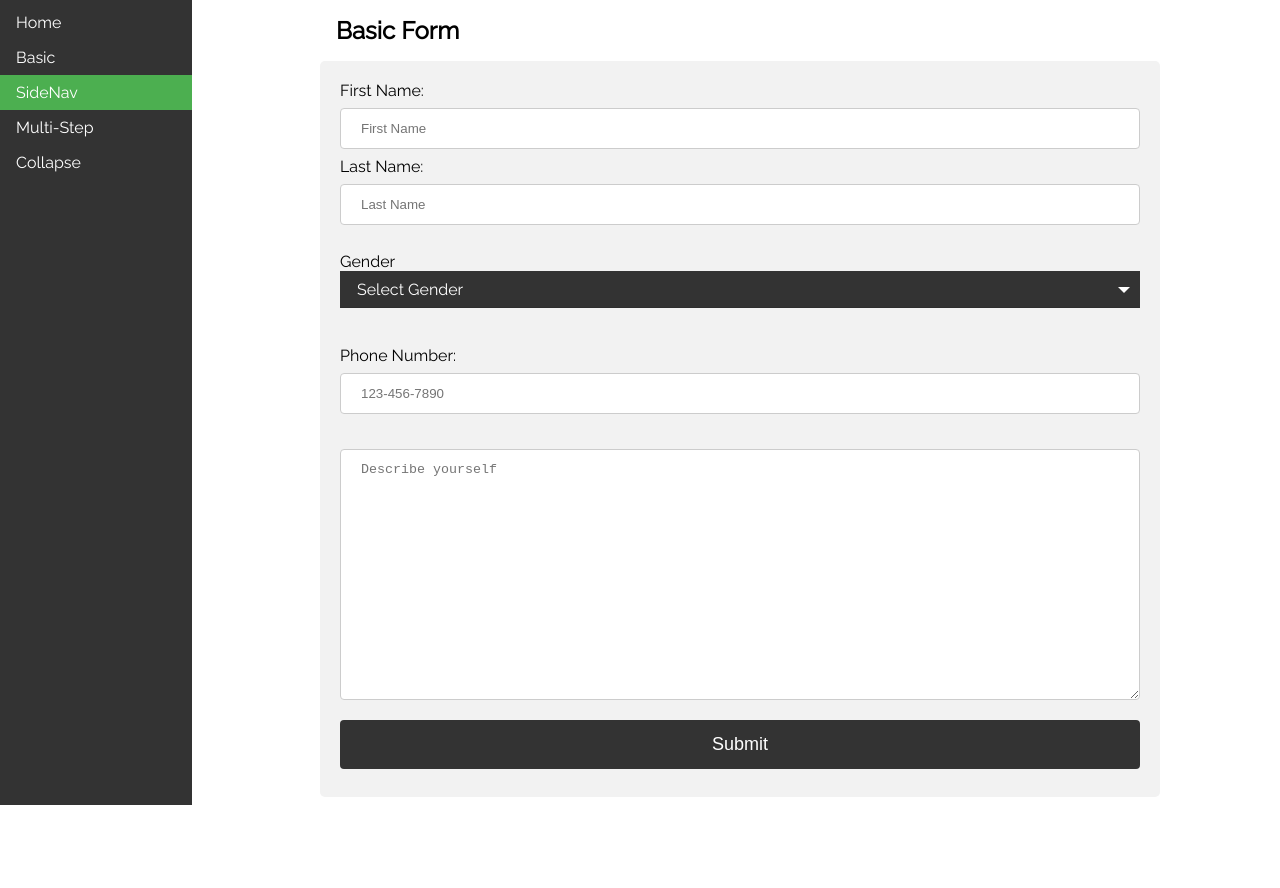
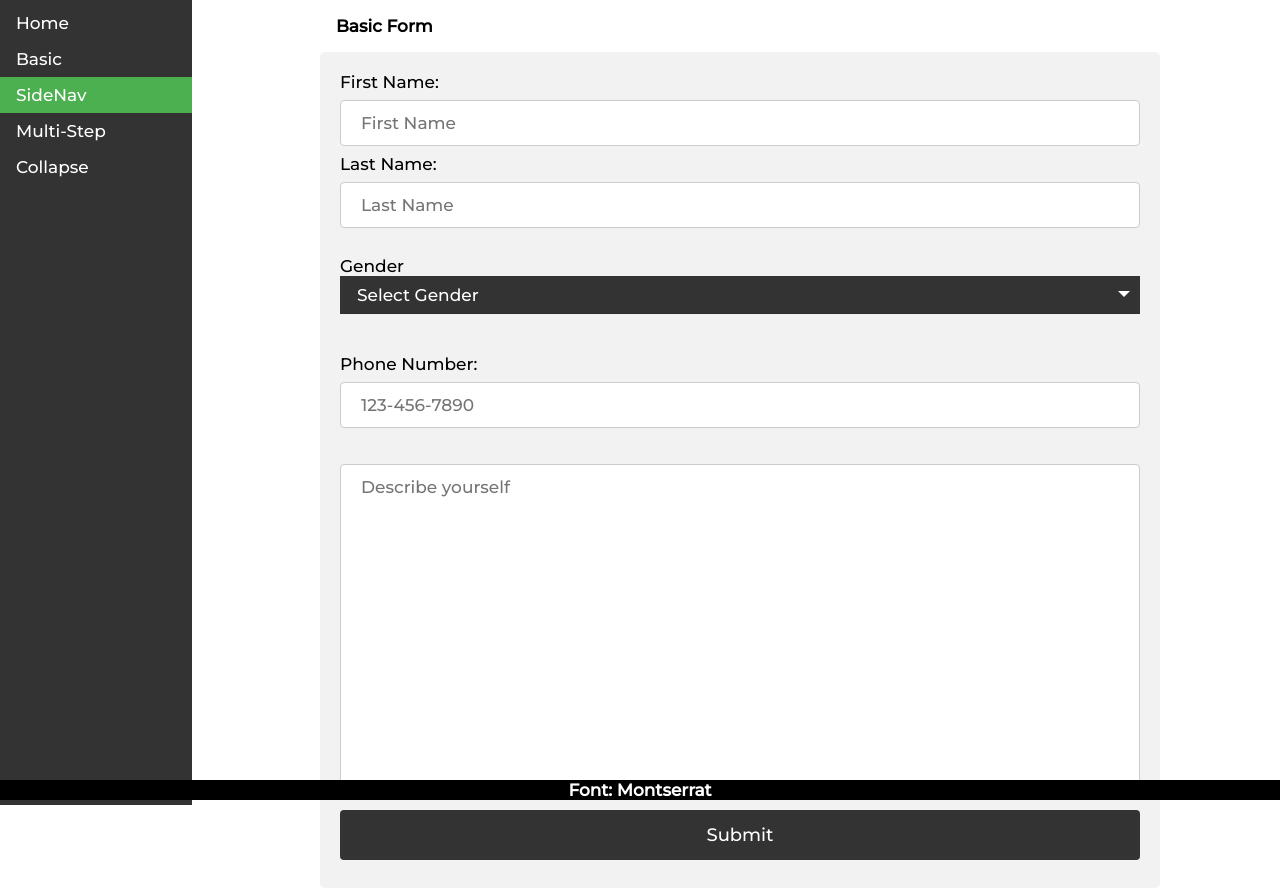
Before and after one commit to wtmadaj/Forms, a plain HTML site: page SideNav.html in a window 1280 px wide. Before the commit the page ends 800 px from the top, so only its background shows below. Drawn offline with Linux system fonts and the light colour scheme.

Commit message:
added footer to sidenav page

```diff
--- a/SideNav.html
+++ b/SideNav.html
@@ -3,7 +3,8 @@
 <head>
 	<meta name="viewport" content="width=device-width, initial-scale=1">
 	<link rel="stylesheet" type="text/css" href="styles.css">
-	<link href="https://fonts.googleapis.com/css?family=Raleway" rel="stylesheet">
+	<!-- <link href="https://fonts.googleapis.com/css?family=Raleway" rel="stylesheet"> -->
+	<link href="https://fonts.googleapis.com/css?family=Montserrat:500&display=swap" rel="stylesheet">
 
 	<ul>
 		<li><a href="index.html">Home</a></li>
@@ -46,5 +47,9 @@
 		<input type="submit">
 	</form>
 
+	<footer>
+		<h2>Font: Montserrat</h2>
+	</footer>
+
 </body>
 </html>
--- a/collapse-style.css
+++ b/collapse-style.css
@@ -1,4 +1,3 @@
-/* Other fonts to try: roboto bold, lato, open sans, montserrat */
 * {
   box-sizing: border-box;
   margin: 0;
--- a/styles.css
+++ b/styles.css
@@ -2,12 +2,13 @@
   margin: 0;
   padding: 0;
   border: none;
+  font-family: Montserrat;
+  font-size: 17px;
 }
 
 body {
   margin: 0;
   /*font-family: Arial, Helvetica, sans-serif;*/
-  font-family: Raleway;
 }
 
 form {
@@ -151,3 +152,12 @@ li a:hover:not(.active) {
   background-color: #4CAF50;
   color: white;
 }
+footer {
+  position: fixed;
+  left: 0;
+  bottom: 0;
+  width: 100%;
+  background-color: black;
+  color: white;
+  text-align: center;
+}
```
